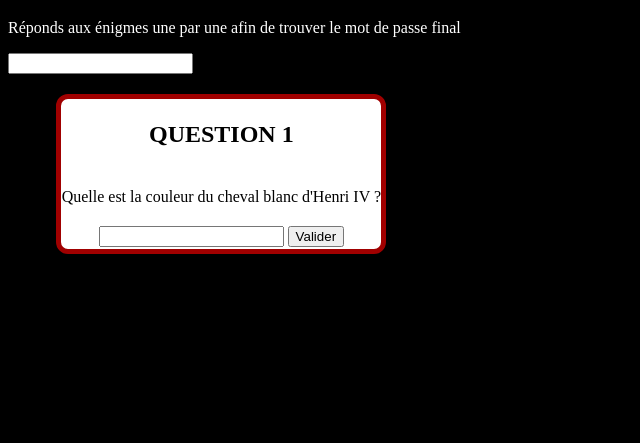
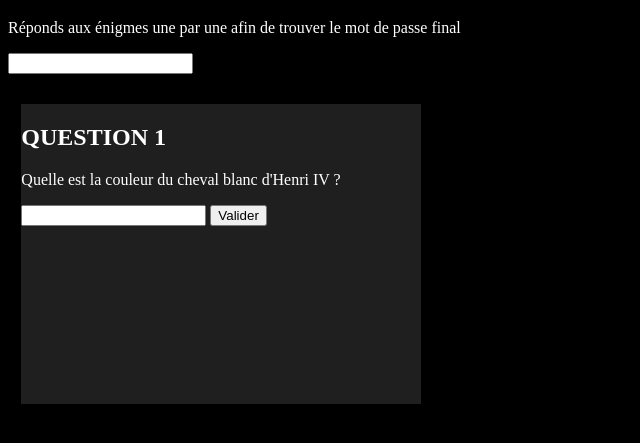
Before and after one commit to DisDylan/websiteEnigma, a plain HTML site: page index.html in a window 1280 px wide. Shown: the part 61-504 px from the top of the page, without its empty margins (0-640 px from the left). Drawn offline with Linux system fonts and the light colour scheme.

Commit message:
working progress

```diff
--- a/index.html
+++ b/index.html
@@ -86,6 +86,7 @@
                 </div>
             </section>
         </main>
+        <div id="mabox"></div>
     </body>
     <script src="script.js"></script>
 </html>
--- a/style.css
+++ b/style.css
@@ -13,23 +13,30 @@ main {
 }
 
 main p {
-    color: black;
+    color: rgb(255, 255, 255);
 }
 
 .question {
-    margin-top: 20px;
-    margin-bottom: 20px;
-    width: 25%;
-    height: 150px;
-    border: rgb(160, 0, 0) solid 5px;
-    border-radius: 12px;
-    background-color: rgb(255, 255, 255);
-    color: black;
+    top: 30px;
+    width: 400px;
+    height: 300px;
+    background-color: rgb(31, 31, 31);
+    position: relative;
     visibility: hidden;
-    display: flex;
-    flex-direction: column;
-    justify-content: space-around;
-    align-items: center;
+}
+
+.question::before,
+.question::after {
+    content: '';
+    position: absolute;
+    top: 0;
+    left: 0;
+    background: linear-gradient(45deg, #ff0000, #00f0f0, #00ff00, #0000ff, #ff0000, #00f0f0, #00ff00, #0000ff, #f00f0f);
+    width: 100%;
+    height: 100%;
+    transform: scale(1.02);
+    z-index: -1;
+    background-size: 500%;
 }
 
 #subFinal {
```
